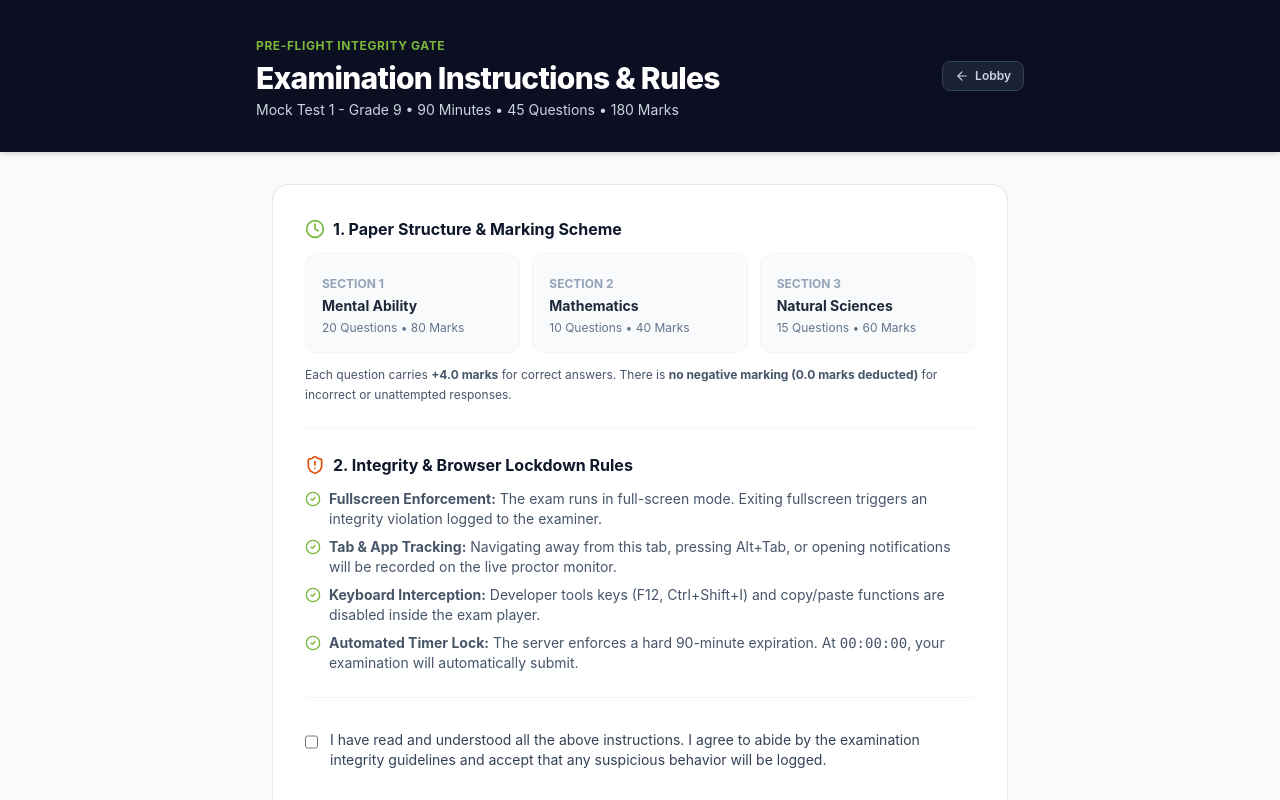
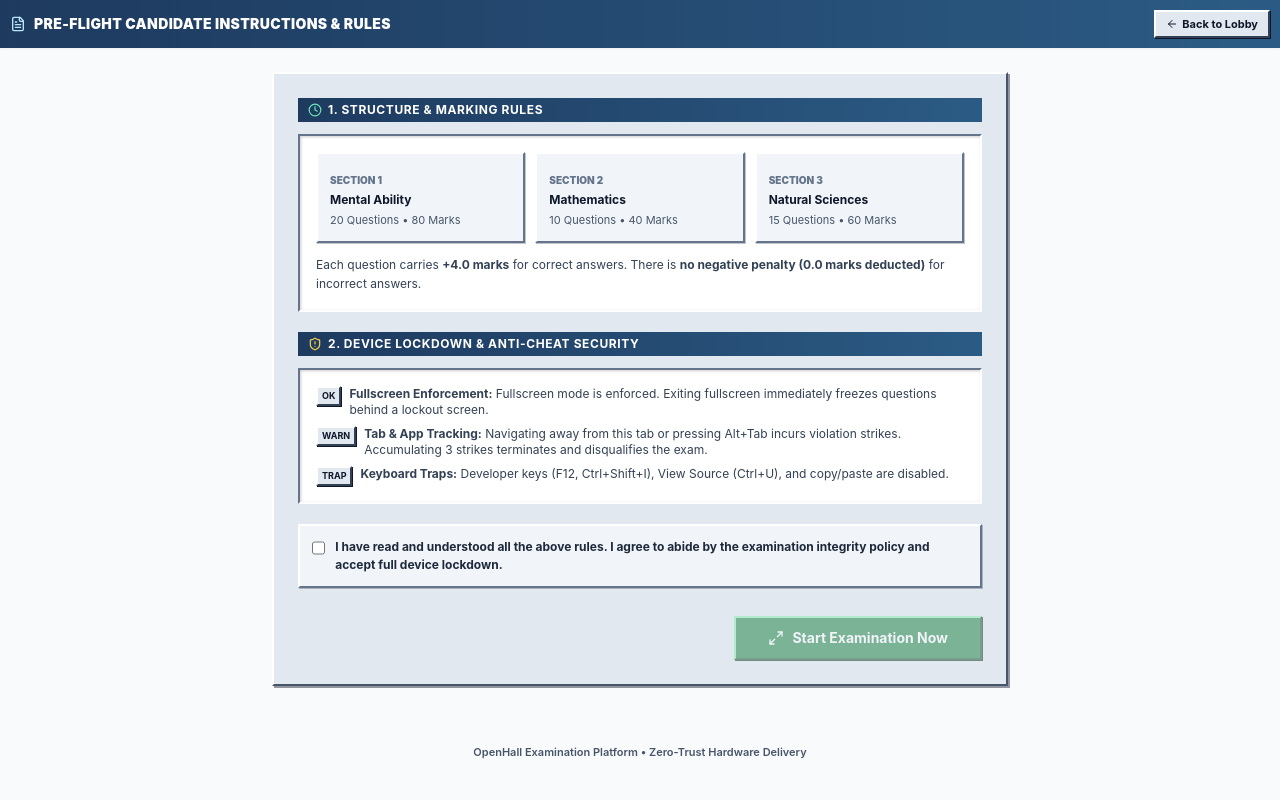
Before and after one commit to debarkak/openhall, a Next.js app: page /exam/1/instructions in a window 1280 px wide. Shown: the top 800 px of the page. Built offline with nearby package versions, Linux system fonts and the light colour scheme.

Commit message:
feat(instructions): redesign instructions gate with classic 3d beveled window

```diff
--- a/src/app/exam/[id]/instructions/page.tsx
+++ b/src/app/exam/[id]/instructions/page.tsx
@@ -3,7 +3,7 @@
 import React, { useState } from "react";
 import { useRouter } from "next/navigation";
 import Link from "next/link";
-import { ShieldAlert, Maximize2, CheckCircle2, Clock, HelpCircle, ArrowLeft } from "lucide-react";
+import { ShieldAlert, Maximize2, CheckCircle2, Clock, ArrowLeft, FileText } from "lucide-react";
 
 export default function ExamInstructionsPage({
   params,
@@ -31,145 +31,136 @@ export default function ExamInstructionsPage({
   };
 
   return (
-    <div className="min-h-screen bg-slate-50 flex flex-col justify-between">
-      {/* Dark Navy Hero Header */}
-      <header className="bg-brand-navy text-white px-6 py-6 sm:py-8 shadow-md">
-        <div className="mx-auto max-w-3xl flex items-center justify-between">
-          <div>
-            <span className="text-xs font-bold uppercase tracking-wider text-brand-green">
-              Pre-Flight Integrity Gate
+    <div className="min-h-screen flex flex-col justify-between pb-8">
+      {/* Classic 3D Desktop Header */}
+      <header className="retro-titlebar sticky top-0 z-30 h-12 shadow-sm">
+        <div className="flex items-center gap-2">
+          <FileText className="h-4 w-4 text-sky-200" />
+          <span className="text-xs sm:text-sm font-black tracking-wide uppercase text-white">
+            Pre-Flight Candidate Instructions &amp; Rules
           </span>
-            <h1 className="text-2xl sm:text-3xl font-extrabold tracking-tight mt-1">
-              Examination Instructions &amp; Rules
-            </h1>
-            <p className="mt-1 text-xs sm:text-sm text-slate-300">
-              Mock Test 1 - Grade 9 • 90 Minutes • 45 Questions • 180 Marks
-            </p>
         </div>
 
         <Link
           href="/lobby"
-            className="flex items-center gap-1.5 rounded-lg border border-slate-700 bg-slate-800/80 px-3 py-1.5 text-xs font-semibold text-slate-300 hover:bg-slate-700 transition"
+          className="retro-btn px-2.5 py-1 text-[11px] font-bold text-slate-900 inline-flex items-center gap-1"
         >
-            <ArrowLeft className="h-3.5 w-3.5" />
-            Lobby
+          <ArrowLeft className="h-3 w-3" />
+          Back to Lobby
         </Link>
-        </div>
       </header>
 
-      {/* Main Instructions Card */}
-      <main className="mx-auto max-w-3xl w-full px-4 py-8 flex-1">
-        <div className="rounded-2xl border border-slate-200 bg-white p-6 sm:p-8 shadow-sm space-y-6">
+      {/* Main Instructions Window */}
+      <main className="mx-auto max-w-3xl w-full px-4 py-6 flex-1">
+        <div className="retro-window p-4 sm:p-6 space-y-5">
           {/* Paper Structure */}
           <div>
-            <h2 className="text-base font-bold text-slate-900 flex items-center gap-2">
-              <Clock className="h-5 w-5 text-brand-green" />
-              1. Paper Structure &amp; Marking Scheme
-            </h2>
-            <div className="mt-3 grid grid-cols-1 sm:grid-cols-3 gap-3">
-              <div className="rounded-xl border border-slate-100 bg-slate-50 p-4">
-                <span className="text-xs font-bold text-slate-400 uppercase">Section 1</span>
-                <h3 className="font-bold text-slate-800 text-sm mt-0.5">Mental Ability</h3>
-                <p className="text-xs text-slate-500 mt-1">20 Questions • 80 Marks</p>
+            <div className="retro-titlebar mb-3">
+              <span className="text-xs font-bold uppercase tracking-wider flex items-center gap-1.5">
+                <Clock className="h-3.5 w-3.5 text-emerald-300" />
+                1. Structure &amp; Marking Rules
+              </span>
             </div>
-              <div className="rounded-xl border border-slate-100 bg-slate-50 p-4">
-                <span className="text-xs font-bold text-slate-400 uppercase">Section 2</span>
-                <h3 className="font-bold text-slate-800 text-sm mt-0.5">Mathematics</h3>
-                <p className="text-xs text-slate-500 mt-1">10 Questions • 40 Marks</p>
+
+            <div className="retro-sunken bg-white p-4">
+              <div className="grid grid-cols-1 sm:grid-cols-3 gap-2.5 mb-3">
+                <div className="retro-panel p-3">
+                  <span className="text-[10px] font-black text-slate-500 uppercase">Section 1</span>
+                  <h3 className="font-bold text-slate-900 text-xs mt-0.5">Mental Ability</h3>
+                  <p className="text-[11px] text-slate-600 mt-1">20 Questions • 80 Marks</p>
                 </div>
-              <div className="rounded-xl border border-slate-100 bg-slate-50 p-4">
-                <span className="text-xs font-bold text-slate-400 uppercase">Section 3</span>
-                <h3 className="font-bold text-slate-800 text-sm mt-0.5">Natural Sciences</h3>
-                <p className="text-xs text-slate-500 mt-1">15 Questions • 60 Marks</p>
+                <div className="retro-panel p-3">
+                  <span className="text-[10px] font-black text-slate-500 uppercase">Section 2</span>
+                  <h3 className="font-bold text-slate-900 text-xs mt-0.5">Mathematics</h3>
+                  <p className="text-[11px] text-slate-600 mt-1">10 Questions • 40 Marks</p>
+                </div>
+                <div className="retro-panel p-3">
+                  <span className="text-[10px] font-black text-slate-500 uppercase">Section 3</span>
+                  <h3 className="font-bold text-slate-900 text-xs mt-0.5">Natural Sciences</h3>
+                  <p className="text-[11px] text-slate-600 mt-1">15 Questions • 60 Marks</p>
                 </div>
               </div>
-            <p className="mt-3 text-xs text-slate-600 leading-relaxed">
+              <p className="text-xs text-slate-700 leading-relaxed">
                 Each question carries <strong>+4.0 marks</strong> for correct answers. There is{" "}
-              <strong>no negative marking (0.0 marks deducted)</strong> for incorrect or unattempted
-              responses.
+                <strong>no negative penalty (0.0 marks deducted)</strong> for incorrect answers.
               </p>
             </div>
-
-          <hr className="border-slate-100" />
+          </div>
 
           {/* Browser Lockdown & Anticheat */}
           <div>
-            <h2 className="text-base font-bold text-slate-900 flex items-center gap-2">
-              <ShieldAlert className="h-5 w-5 text-brand-orange" />
-              2. Integrity &amp; Browser Lockdown Rules
-            </h2>
-            <ul className="mt-3 space-y-2 text-xs sm:text-sm text-slate-600">
+            <div className="retro-titlebar mb-3 bg-gradient-to-r from-red-800 to-slate-800">
+              <span className="text-xs font-bold uppercase tracking-wider flex items-center gap-1.5">
+                <ShieldAlert className="h-3.5 w-3.5 text-amber-300" />
+                2. Device Lockdown &amp; Anti-Cheat Security
+              </span>
+            </div>
+
+            <div className="retro-sunken bg-white p-4">
+              <ul className="space-y-2 text-xs text-slate-700">
                 <li className="flex items-start gap-2">
-                <CheckCircle2 className="h-4 w-4 text-brand-green mt-0.5 shrink-0" />
+                  <span className="retro-btn bg-emerald-100 text-emerald-900 px-1 py-0.2 text-[9px] font-black shrink-0">
+                    OK
+                  </span>
                   <span>
-                  <strong>Fullscreen Enforcement:</strong> The exam runs in full-screen mode. Exiting
-                  fullscreen triggers an integrity violation logged to the examiner.
+                    <strong>Fullscreen Enforcement:</strong> Fullscreen mode is enforced. Exiting fullscreen immediately freezes questions behind a lockout screen.
                   </span>
                 </li>
                 <li className="flex items-start gap-2">
-                <CheckCircle2 className="h-4 w-4 text-brand-green mt-0.5 shrink-0" />
+                  <span className="retro-btn bg-amber-100 text-amber-900 px-1 py-0.2 text-[9px] font-black shrink-0">
+                    WARN
+                  </span>
                   <span>
-                  <strong>Tab &amp; App Tracking:</strong> Navigating away from this tab, pressing
-                  Alt+Tab, or opening notifications will be recorded on the live proctor monitor.
+                    <strong>Tab &amp; App Tracking:</strong> Navigating away from this tab or pressing Alt+Tab incurs violation strikes. Accumulating 3 strikes terminates and disqualifies the exam.
                   </span>
                 </li>
                 <li className="flex items-start gap-2">
-                <CheckCircle2 className="h-4 w-4 text-brand-green mt-0.5 shrink-0" />
+                  <span className="retro-btn bg-red-100 text-red-900 px-1 py-0.2 text-[9px] font-black shrink-0">
+                    TRAP
+                  </span>
                   <span>
-                  <strong>Keyboard Interception:</strong> Developer tools keys (F12, Ctrl+Shift+I)
-                  and copy/paste functions are disabled inside the exam player.
-                </span>
-              </li>
-              <li className="flex items-start gap-2">
-                <CheckCircle2 className="h-4 w-4 text-brand-green mt-0.5 shrink-0" />
-                <span>
-                  <strong>Automated Timer Lock:</strong> The server enforces a hard 90-minute
-                  expiration. At <code>00:00:00</code>, your examination will automatically submit.
+                    <strong>Keyboard Traps:</strong> Developer keys (F12, Ctrl+Shift+I), View Source (Ctrl+U), and copy/paste are disabled.
                   </span>
                 </li>
               </ul>
             </div>
-
-          <hr className="border-slate-100" />
+          </div>
 
           {/* Candidate Confirmation Checkbox */}
-          <div className="pt-2">
-            <label className="flex items-start gap-3 cursor-pointer">
+          <div className="retro-panel p-3">
+            <label className="flex items-start gap-2.5 cursor-pointer">
               <input
                 type="checkbox"
                 checked={agreed}
                 onChange={(e) => setAgreed(e.target.checked)}
-                className="mt-1 h-4 w-4 rounded border-slate-300 text-brand-green focus:ring-brand-green"
+                className="mt-0.5 h-4 w-4 rounded-none border-2 border-slate-700 text-emerald-700"
               />
-              <span className="text-xs sm:text-sm text-slate-700 leading-normal">
-                I have read and understood all the above instructions. I agree to abide by the
-                examination integrity guidelines and accept that any suspicious behavior will be
-                logged.
+              <span className="text-xs font-bold text-slate-800 leading-normal">
+                I have read and understood all the above rules. I agree to abide by the examination
+                integrity policy and accept full device lockdown.
               </span>
             </label>
           </div>
 
           {/* Launch CTA */}
-          <div className="pt-4 flex justify-end">
+          <div className="flex justify-end pt-2">
             <button
               type="button"
               onClick={handleStartExam}
               disabled={!agreed || isLaunching}
-              className={`flex items-center gap-2 rounded-xl px-8 py-3 text-sm font-bold text-white shadow-sm transition-all ${
-                agreed && !isLaunching
-                  ? "bg-brand-green hover:bg-brand-green-hover active:scale-95 cursor-pointer"
-                  : "bg-slate-300 cursor-not-allowed"
+              className={`retro-btn-green px-8 py-2.5 text-xs sm:text-sm inline-flex items-center gap-2 ${
+                !agreed || isLaunching ? "opacity-50 cursor-not-allowed" : "cursor-pointer"
               }`}
             >
               <Maximize2 className="h-4 w-4" />
-              {isLaunching ? "Launching Exam..." : "Start Test Now"}
+              {isLaunching ? "Entering Fullscreen..." : "Start Examination Now"}
             </button>
           </div>
         </div>
       </main>
 
-      <footer className="py-4 text-center text-xs text-slate-400">
-        OpenHall • Secure Examination Delivery Environment
+      <footer className="py-2 text-center text-[11px] font-semibold text-slate-600">
+        OpenHall Examination Platform • Zero-Trust Hardware Delivery
       </footer>
     </div>
   );
```
Lines whose indentation alone changed are shown as unchanged.
